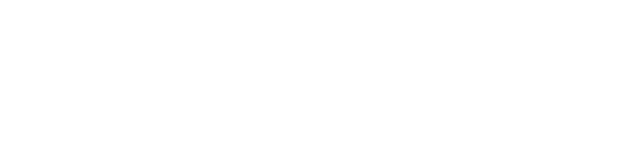
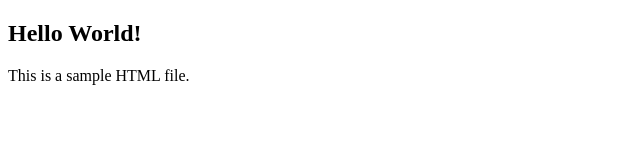
Before and after one commit to Rohit3920/rushya-randchya, a plain HTML site: page index.html in a window 1280 px wide. Shown: the whole page, without its empty margins (0-640 px from the left). Drawn offline with Linux system fonts and the light colour scheme.

Commit message:
modify this file

```diff
--- a/index.html
+++ b/index.html
@@ -6,6 +6,7 @@
     <title>Document</title>
 </head>
 <body>
-
+    <h2>Hello World!</h2>
+    <p>This is a sample HTML file.</p>
 </body>
 </html>
```
